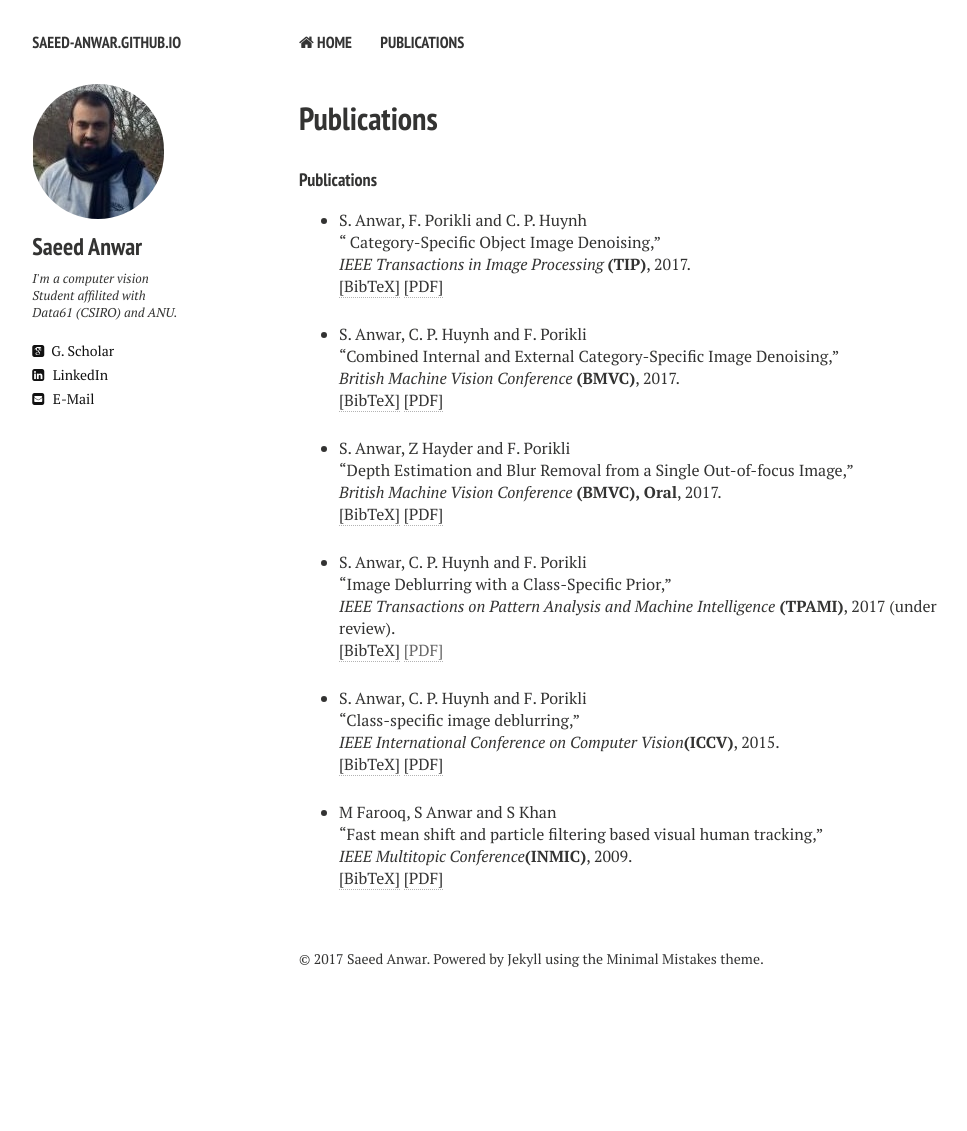
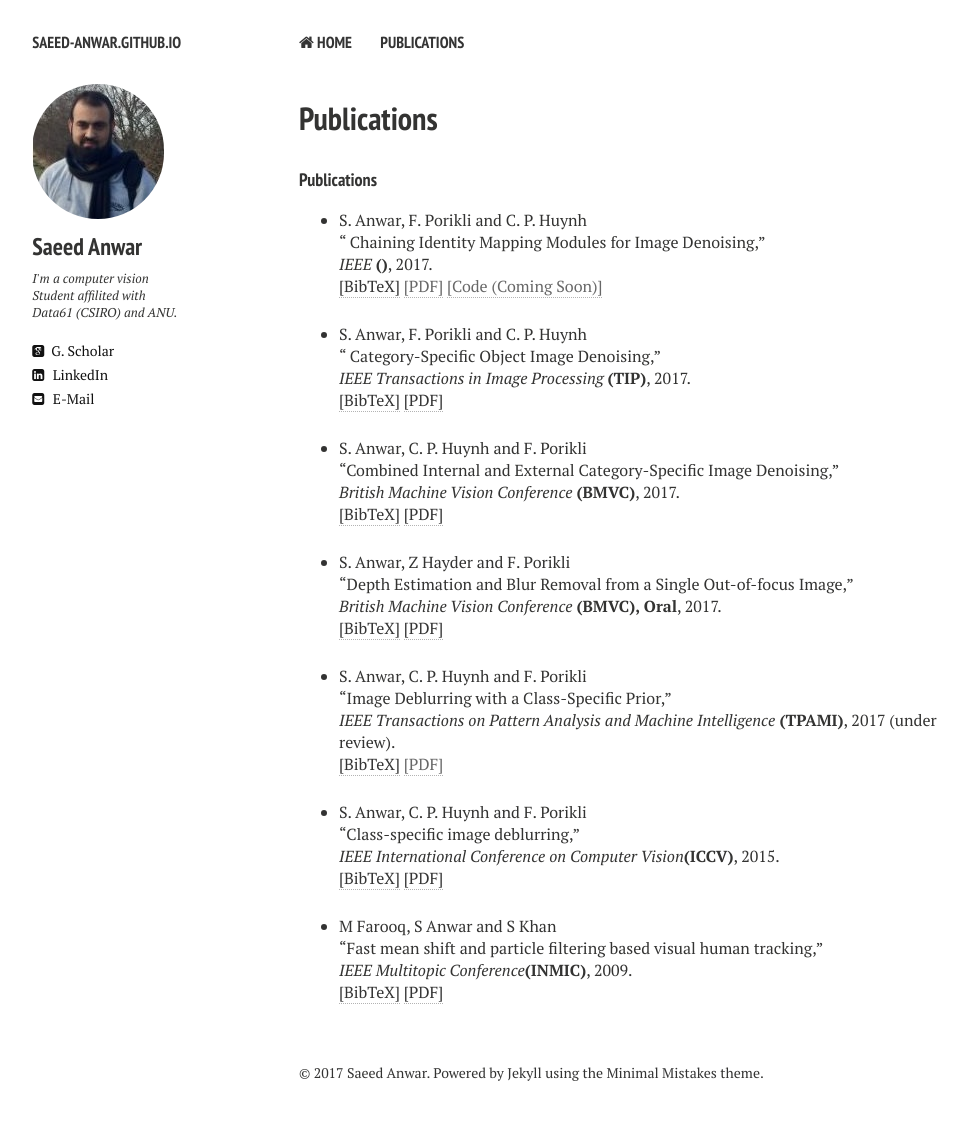
Before and after one commit to saeed-anwar/saeed-anwar.github.io, a Jekyll site: the page built from publications.md, in a window 1280 px wide. Shown: the whole page, without its empty margins (21-988 px from the left). Built offline with Jekyll 4.4.1, drawn with Linux system fonts in a browser that asks for light colours; nearby versions of some CDN libraries; before the commit the page ends 1017 px from its top, so only the background shows below that.

Commit message:
Update publications.html

```diff
--- a/_layouts/publications.html
+++ b/_layouts/publications.html
@@ -88,6 +88,31 @@ div.bibtex pre { font-size: 75%; overflow: auto;  width: 100%; padding: 0em 0em;
 <!-------------------------------------------------------------------------------------------->
 <h4 style="margin-bottom:0px;padding-top:10px;">Publications</h4>
 <ul class="biblist">
+
+<!-- Item: Anwar2017CIMM -->
+<li ><p>
+S. Anwar, F. Porikli and C. P. Huynh <br>
+&ldquo; Chaining Identity Mapping Modules for Image Denoising,&rdquo;<br>
+<i>IEEE  </i><b>()</b>, 2017.
+
+<br />
+<a href="javascript:toggleBibtex('Anwar2017CIMM')">[BibTeX]</a>
+<a href="">[PDF]</a>
+<a href="">[Code (Coming Soon)]</a>
+
+</p>
+<div id="bib_Anwar2017CIMM" class="bibtex noshow">
+<pre>
+@article{Anwar2017CIMM,
+  author = {Anwar, Saeed and Huynh, Cong P. and  Porikli, Fatih},
+  title = {Chaining Identity Mapping Modules for Image Denoising},
+  journal = {},
+  year = {2017}
+}
+</pre>
+</div>
+</li>
+
 <!-- Item: Anwar2017noise -->
 <li ><p>
 S. Anwar, F. Porikli and C. P. Huynh <br>
```
